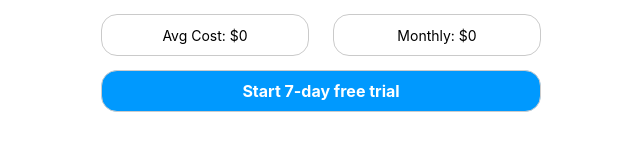
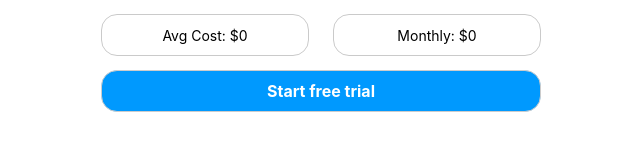
Before and after one commit to nathan-dopko/bestycalc, a React (Create React App) app: page / in a window 1280 px wide. Shown: the part 317-468 px from the top of the page, without its empty margins (319-959 px from the left). Built offline with nearby package versions, Linux system fonts and the light colour scheme.

Commit message:
changed 14 day free tiral to free trial

```diff
--- a/src/components/Vreact/BestyCalcR.js
+++ b/src/components/Vreact/BestyCalcR.js
@@ -109,7 +109,7 @@ export const BestyCalcR = () => {
         </div>
       </div>
       <a className="freeTrialButton" href="http://app.getbesty.ai/signup" target="_blank" rel="noreferrer">
-        Start 7-day free trial
+        Start free trial
       </a>
     </div>
   );
--- a/src/components/Vreact/Card/Card.js
+++ b/src/components/Vreact/Card/Card.js
@@ -9,7 +9,7 @@ export const Card = () => {
     "Embedded in your PMS",
     "AI-Generated tasks",
     "No setup required",
-    "14-day free trial",
+    "Free trial",
     "No credit card required",
     "Mobile app",
   ];
```
